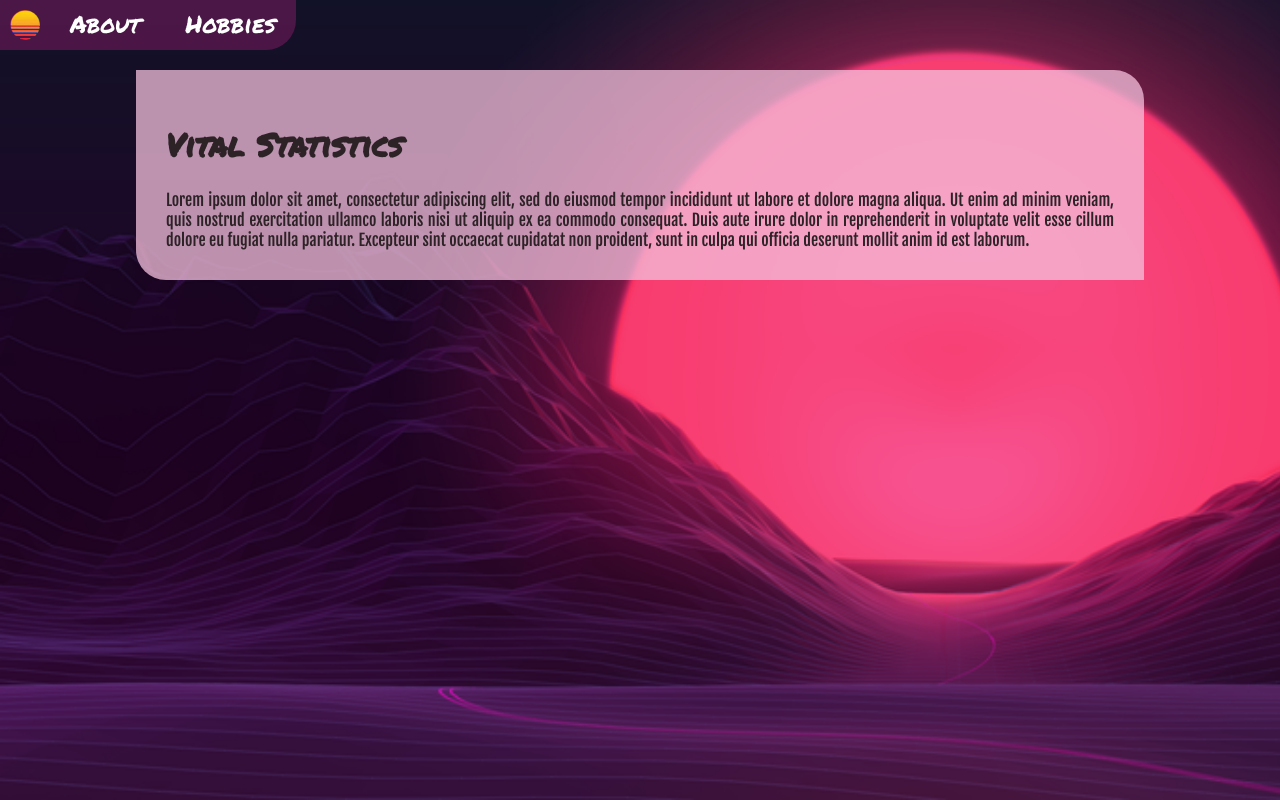
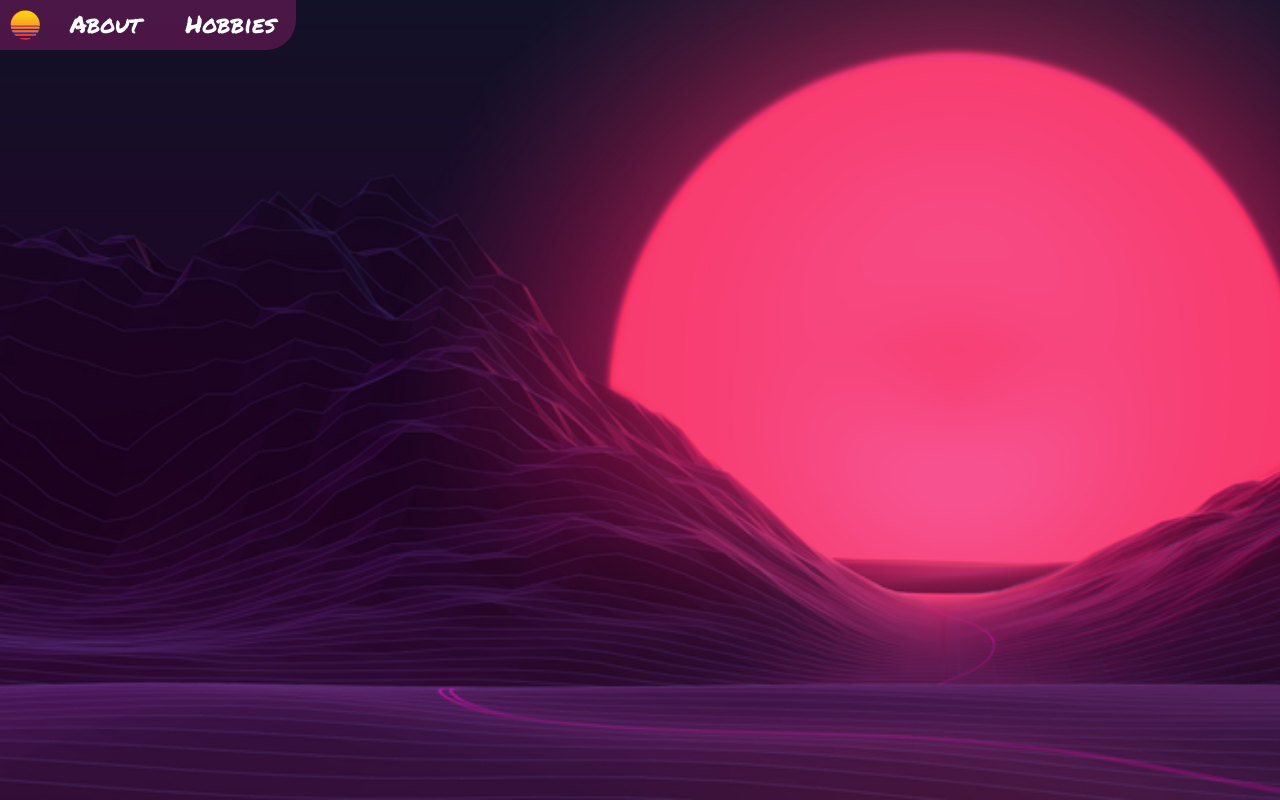
Before and after one commit to tkdonut/mywebsite, a plain HTML site: page index.html in a window 1280 px wide. Drawn offline with Linux system fonts and the light colour scheme.

```diff
--- a/index.html
+++ b/index.html
@@ -14,10 +14,7 @@
     <a href="hobbies.html">Hobbies</a>
   </div>
 
-<div class="contentbox">
-<h1>Vital Statistics</h1>
-Lorem ipsum dolor sit amet, consectetur adipiscing elit, sed do eiusmod tempor incididunt ut labore et dolore magna aliqua. Ut enim ad minim veniam, quis nostrud exercitation ullamco laboris nisi ut aliquip ex ea commodo consequat. Duis aute irure dolor in reprehenderit in voluptate velit esse cillum dolore eu fugiat nulla pariatur. Excepteur sint occaecat cupidatat non proident, sunt in culpa qui officia deserunt mollit anim id est laborum.
-</div>
+
 
 </body>
 </html>
```
